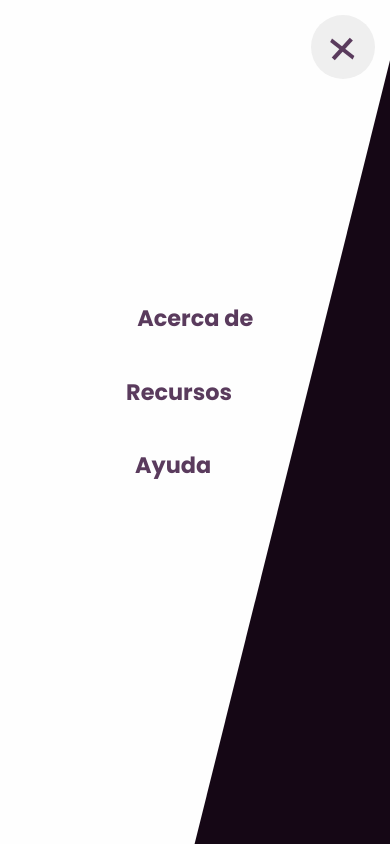
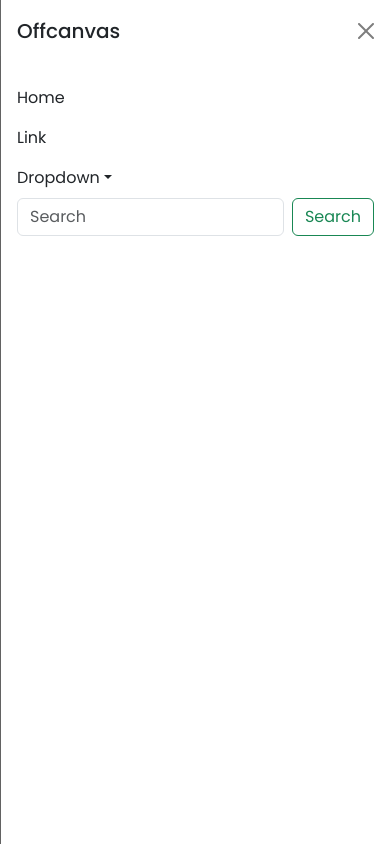
Before and after one commit to Alejandrodiazn/Punto-final-violencia, a React (Vite) app: page / in a window 390 px wide. Both pictures are taken after a click on the button 343 px from the left and 47 px from the top of the page. Built offline with nearby package versions, Linux system fonts and the light colour scheme.

Commit message:
Revert "fix: mobile navbar finished"
This reverts commit 095b6004aba2446dfa06e98f136ec9d642888413.

```diff
--- a/src/App.css
+++ b/src/App.css
@@ -1,7 +1,7 @@
 #root {
   width: 100%; /* O el ancho deseado */
   height: 100vh; /* Altura completa de la ventana */
-  background-color: #230B23; /* Color de fondo */
+  background-color: #f0f0f0; /* Color de fondo */
   font-family: 'Arial', sans-serif; /* Fuente de texto predeterminada */
 }
 
--- a/src/pages/landing/components/NavBar/Navbar.css
+++ b/src/pages/landing/components/NavBar/Navbar.css
@@ -1,166 +1,33 @@
-/* Main menu positionning */
-.main-nav {
-  position: absolute;
-  top: 0;
-  right: 0;
-  left: 0;
-  bottom: 0;
-  text-align: center;
-  background: rgba(0, 0, 0, 0.4);
-  opacity: 0;
-  z-index: -1;
-  visibility: hidden;
-  transition: all .375s;
+.mainNavMenu-btn {
+    width: 3rem;
+    height: 3rem;
+    background: transparent;
+    border: none;
+    display: flex;
+    flex-direction: column;
+    justify-content: space-around;
+    margin-right: 2rem;
+    cursor: pointer;
+  }
+.mainNavMenu-btn span{
+    display: block;
+    width: 3rem;
+    height: 2.5px;
+    background: white;
+}
+.mainNavHeader-nav {
+    display:none;
+}
+.mainNavDraw {
+    height: 100%;
 }
 
-.main-nav.is-open {
-  opacity: 1;
-  z-index: 100;
-  visibility: visible;
+@media (min-width: 768px) {
+    .mainNavMenu-btn {
+      display: none;
+    }
+
+    .mainNavHeader-nav {
+      display: block;
+    }
 }
-
-/* Yellow band effect */
-.main-nav::before {
- content: '';
-  position: absolute;
-  top: 0;
-  bottom: 0;
-  left: 0;
-  right: -15px;
-  background: #FEFEFE;
-  transform-origin: 0 0;
-  transform: skew(-14deg) translateX(-120%);
-  transition: all .275s .1s;
-}
-
-.main-nav.is-open::before {
-  transform: skew(-14deg) translateX(0);
-}
-
-/* Skewing effect on menu links */
-.main-nav ul {
-  display: inline-flex;
-  flex-direction: column;
-  height: 93%; /* Should be 100%, but we have a notice message :D */
-  align-items: flex-end;
-  justify-content: center;
-  transform: translateX(-18%) skew(-16deg);
-}
-
-.main-nav li {
-  display: block;
-  margin: .5rem 0;
-  text-align: right;
-  transform: skew(16deg);
-}
-
-/* Apparition effect on links */
-.main-nav a {
-  opacity: 0;
-  transform: translateY(-10px);
-}
-
-.main-nav.is-open a {
-  opacity: 1;
-  transform: translateY(0);
-}
-.main-nav li:nth-child(1) a {
-transition: all 275ms 175ms
-}
-.main-nav li:nth-child(2) a {
-transition: all 275ms 225ms
-}
-.main-nav li:nth-child(3) a {
-transition: all 275ms 275ms
-}
-.main-nav li:nth-child(4) a {
-transition: all 275ms 325ms
-}
-.main-nav li:nth-child(5) a {
-transition: all 275ms 375ms
-}
-
-/* Decoration */
-.main-nav ul,
-.main-nav li {
-list-style: none;
-padding: 0;
-}
-.main-nav a {
-display: block;
-padding: 12px 0;
-color: #5A3B5D;
-font-size: 1.4em;
-text-decoration: none;
-font-weight: bold;
-}
-
-/* Burger Style: @see: https://codepen.io/CreativeJuiz/full/oMZNXy */
-.open-main-nav {
-width: 4em;
-height: 4em;
-border-radius: 100%;
-position: absolute;
-top: 15px;
-padding-top: 20px;
-right: 15px;
-z-index: 1000;
-border: 0;
-cursor: pointer;
-}
-.open-main-nav:focus {
-outline: none;
-}
-.burger {
-position: relative;
-display: block;
-width: 28px;
-height: 4px;
-margin: 0 auto;
-background: #5A3B5D;
-transform: skew(5deg);
-transition: all .275s;
-}
-
-.burger:after,
-.burger:before {
-content: '';
-display: block;
-height: 100%;
-background: #5A3B5D;
-transition: all .275s;
-}
-
-.burger:after {
-transform: translateY(-12px) translateX(-2px) skew(-20deg);
-}
-
-.burger:before {
-transform: translateY(-16px) skew(-10deg);
-}
-
-/* Toggle State part */
-.is-open .burger {
-transform: skew(5deg) translateY(-8px) rotate(-45deg);
-}
-
-.is-open .burger:before {
-transform: translateY(0px) skew(-10deg) rotate(75deg);
-}
-
-.is-open .burger:after {
-transform: translateY(-12px) translateX(10px) skew(-20deg);
-  opacity: 0;
-}
-
-/* MENU Text part */
-
-.device {
-position: relative;
-width: 345px;
-height: 600px;
-background: #FFF;
-border: 1px solid #EEE;
-border-radius: 3px;
-box-shadow: 0 0 0 10px rgba(0,0,0,.1);
-}
--- a/src/pages/landing/components/NavBar/navbar.jsx
+++ b/src/pages/landing/components/NavBar/navbar.jsx
@@ -1,34 +1,61 @@
-import React, { useState } from 'react';
-import './Navbar.css'; // Asegúrate de crear este archivo CSS para estilizar el componente
+import Button from 'react-bootstrap/Button';
+import Container from 'react-bootstrap/Container';
+import Form from 'react-bootstrap/Form';
+import Nav from 'react-bootstrap/Nav';
+import Navbar from 'react-bootstrap/Navbar';
+import NavDropdown from 'react-bootstrap/NavDropdown';
+import Offcanvas from 'react-bootstrap/Offcanvas';
 
-const Navbar = () => {
-  const [menuOpen, setMenuOpen] = useState(false);
-
-  const toggleMenu = () => {
-    setMenuOpen(!menuOpen);
-  };
-
+function OffcanvasExample() {
   return (
     <>
-      <button id="burger" className={`open-main-nav ${menuOpen ? 'is-open' : ''}`} onClick={toggleMenu}  >
-        <span className="burger"></span>
-      </button>
-      <nav className={`main-nav ${menuOpen ? 'is-open' : ''}`} id="main-nav">
-        <ul>
-          <li>
-            <a href="#">Acerca de</a>
-          </li>
-          <li>
-            <a href="#">Recursos</a>
-          </li>
-          <li>
-            <a href="#">Ayuda</a>
-          </li>
-        </ul>
-      </nav>
-	  </>
+      <Navbar key="md" expand="md" className="bg-body-tertiary mb-3">
+          <Container fluid>
+            <Navbar.Brand href="#">Navbar Offcanvas</Navbar.Brand>
+            <Navbar.Toggle aria-controls="offcanvasNavbar-expand-md" />
+            <Navbar.Offcanvas
+              id="offcanvasNavbar-expand-md"
+              aria-labelledby="offcanvasNavbarLabel-expand-md"
+              placement="end"
+            >
+              <Offcanvas.Header closeButton>
+                <Offcanvas.Title id="offcanvasNavbarLabel-expand-md">
+                  Offcanvas
+                </Offcanvas.Title>
+              </Offcanvas.Header>
+              <Offcanvas.Body>
+                <Nav className="justify-content-end flex-grow-1 pe-3">
+                  <Nav.Link href="#action1">Home</Nav.Link>
+                  <Nav.Link href="#action2">Link</Nav.Link>
+                  <NavDropdown
+                    title="Dropdown"
+                    id="offcanvasNavbarDropdown-expand-md"
+                  >
+                    <NavDropdown.Item href="#action3">Action</NavDropdown.Item>
+                    <NavDropdown.Item href="#action4">
+                      Another action
+                    </NavDropdown.Item>
+                    <NavDropdown.Divider />
+                    <NavDropdown.Item href="#action5">
+                      Something else here
+                    </NavDropdown.Item>
+                  </NavDropdown>
+                </Nav>
+                <Form className="d-flex">
+                  <Form.Control
+                    type="search"
+                    placeholder="Search"
+                    className="me-2"
+                    aria-label="Search"
+                  />
+                  <Button variant="outline-success">Search</Button>
+                </Form>
+              </Offcanvas.Body>
+            </Navbar.Offcanvas>
+          </Container>
+        </Navbar>
+    </>
   );
-};
+}
 
-
-export default Navbar;
+export default OffcanvasExample;
--- a/src/pages/landing/landing.jsx
+++ b/src/pages/landing/landing.jsx
@@ -8,6 +8,9 @@
 return (
     <main>
         <Navbar/>
+        <div>
+            <p>Hola soy la landing</p>
+        </div>
     </main>
     )
 }
```
Also changed, not shown: public/whitecircle.svg (deleted).
